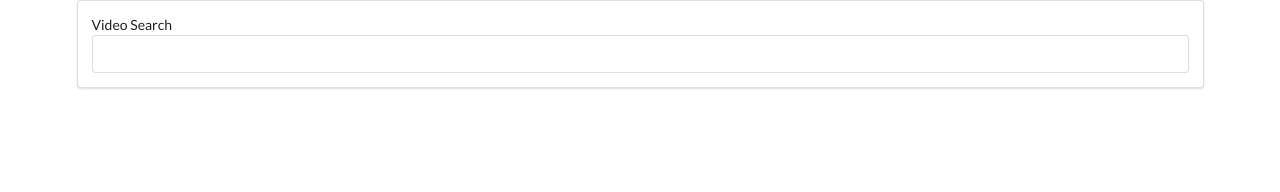
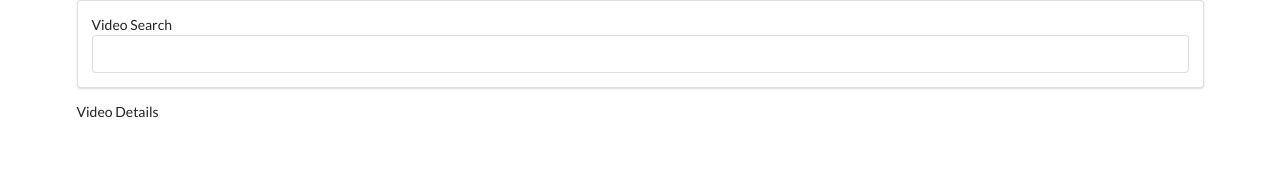
Before and after one commit to mindyBarrs/react-youtube-search, a React (Create React App) app: page / in a window 1280 px wide. Shown: the top 192 px of the page. Built offline with nearby package versions, Linux system fonts and the light colour scheme.

Commit message:
Added a new component, and created onVideoSelect

```diff
--- a/src/component/App.js
+++ b/src/component/App.js
@@ -3,13 +3,15 @@ import React from "react";
 /* COMPONENTS */
 import SearchBar from "./SearchBar/SearchBar";
 import VideoList from "./VideoList/VideoList";
+import VideoDetail from "./VideoDetail/VideoDetail";
 
 /* API */
 import youtube from "../apis/youtube";
 
 class App extends React.Component {
     state = {
-        videos: []
+        videos: [],
+        selectedViceo: null
     }
 
     onTermSubmit = async term => {
@@ -24,12 +26,18 @@ class App extends React.Component {
         });
     };
 
+    onVideoSelect = ( video ) => {
+        console.log("from the app", video);
+    }
+
     render() {
         return(
             <div className="ui container">
                 <SearchBar onFormSubmit={ this.onTermSubmit } />
 
-                <VideoList videos={ this.state.videos } />
+                <VideoList onVideoSelect={ this.onVideoSelect } videos={ this.state.videos } />
+
+                <VideoDetail />
             </div>
         );
     }
--- /dev/null
+++ b/src/component/VideoDetail/VideoDetail.js
@@ -0,0 +1,11 @@
+import React from "react";
+
+const VideoDetail = () => {
+    return(
+        <div>
+            Video Details
+        </div>
+    )
+}
+
+export default VideoDetail;
--- a/src/component/VideoItem/VideoItem.js
+++ b/src/component/VideoItem/VideoItem.js
@@ -3,9 +3,9 @@ import React from "react";
 /* STYLESHEET */
 import "./VideoItem.css";
 
-const VideoItem = ({ video }) => {
+const VideoItem = ({ video, onVideoSelect }) => {
     return(
-        <div className="video-item item" >
+        <div onClick={ () => onVideoSelect(video) } className="video-item item" >
             <img className="ui image" alt={`${video.snippet.title} thumbnail`} src={ video.snippet.thumbnails.medium.url } />
 
             <div className="content">
--- a/src/component/VideoList/VideoList.js
+++ b/src/component/VideoList/VideoList.js
@@ -3,10 +3,12 @@ import React from "react";
 /* COMPONENT */
 import VideoItem from "../VideoItem/VideoItem";
 
-const VideoList = ({ videos }) => {
+const VideoList = ({ videos, onVideoSelect }) => {
     const renderedList = videos.map(video => {
-        return <VideoItem video={ video } />;
+        return <VideoItem onVideoSelect={ onVideoSelect } video={ video } />;
     });
+
+
 
     return(
         <div className="ui relaxed divided list" >
```
